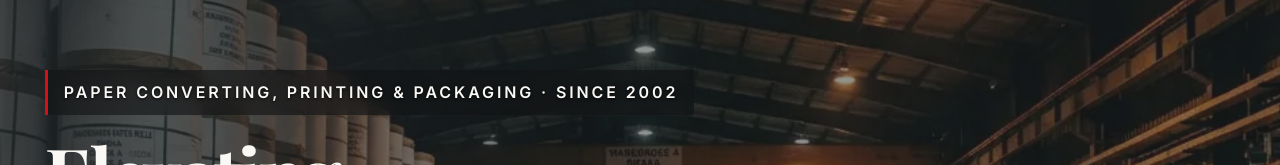
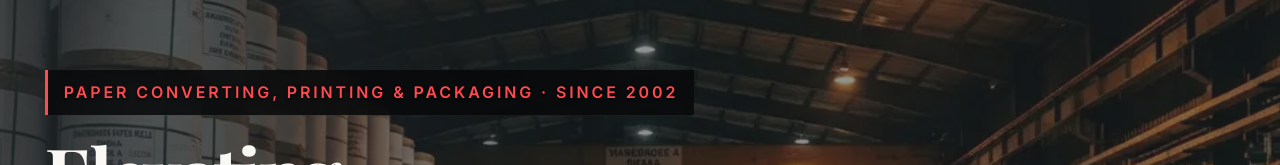
Before and after one commit to Nayrit/mspl-web, a Next.js app: page / in a window 1280 px wide. Shown: the part 144-309 px from the top of the page. Built offline with nearby package versions, Linux system fonts and the light colour scheme; no server answers.

Commit message:
Acording Tahbit bhai

```diff
--- a/app/contact/page.tsx
+++ b/app/contact/page.tsx
@@ -30,14 +30,14 @@ export default function ContactPage() {
                 <h2 className="font-display text-2xl font-bold text-charcoal mb-8">Contact details</h2>
                 <div className="space-y-8">
                   <div>
-                    <p className="eyebrow text-charcoal-300 mb-2">Head Office</p>
+                    <p className="eyebrow text-charcoal-500 mb-2">Head Office</p>
                     <address className="not-italic font-sans text-sm text-charcoal-400 leading-relaxed">
                       {siteConfig.address.street}<br />
                       {siteConfig.address.city} {siteConfig.address.postalCode}
                     </address>
                   </div>
                   <div>
-                    <p className="eyebrow text-charcoal-300 mb-2">Telephone</p>
+                    <p className="eyebrow text-charcoal-500 mb-2">Telephone</p>
                     {siteConfig.phones.map((phone) => (
                       <a key={phone} href={`tel:${phone.replace(/\s/g, "")}`} className="block font-sans text-sm text-charcoal-400 hover:text-primary transition-colors">
                         {phone}
@@ -45,7 +45,7 @@ export default function ContactPage() {
                     ))}
                   </div>
                   <div>
-                    <p className="eyebrow text-charcoal-300 mb-2">Email</p>
+                    <p className="eyebrow text-charcoal-500 mb-2">Email</p>
                     <a href={`mailto:${siteConfig.email}`} className="font-sans text-sm text-charcoal-400 hover:text-primary transition-colors">
                       {siteConfig.email}
                     </a>
--- a/components/home/CapabilitiesTeaser.tsx
+++ b/components/home/CapabilitiesTeaser.tsx
@@ -65,7 +65,7 @@ export default function CapabilitiesTeaser() {
 
             <ScrollFadeIn direction="up" delay={0.25}>
               <div className="mb-10">
-                <p className="eyebrow text-charcoal-300 mb-4">Full production chain</p>
+                <p className="eyebrow text-charcoal-500 mb-4">Full production chain</p>
                 <div className="flex flex-wrap gap-1 items-center">
                   {processSteps.map((step, i) => (
                     <div key={step} className="flex items-center gap-1">
@@ -95,7 +95,7 @@ export default function CapabilitiesTeaser() {
 
             <ScrollFadeIn direction="up" delay={0.3}>
               <div className="mb-10 pt-8 border-t border-charcoal-100">
-                <p className="eyebrow text-charcoal-300 mb-5">World-class press manufacturers</p>
+                <p className="eyebrow text-charcoal-500 mb-5">World-class press manufacturers</p>
                 <div className="grid grid-cols-2 gap-y-8 gap-x-10 sm:gap-x-14 items-center max-w-lg sm:max-w-xl">
                   {equipment.map((brand) => (
                     <EquipmentLogo key={brand.name} brand={brand} />
--- a/components/home/ClientsTrustBand.tsx
+++ b/components/home/ClientsTrustBand.tsx
@@ -110,7 +110,7 @@ export default function ClientsTrustBand({ showHeader = true }: ClientsTrustBand
         <ScrollFadeIn direction="up" delay={0.2}>
           <div className="mt-12 flex items-center gap-4">
             <span className="block h-px flex-1 bg-charcoal-100" />
-            <span className="eyebrow text-charcoal-300 text-center">{t.clients.trustLine}</span>
+            <span className="eyebrow text-charcoal-500 text-center">{t.clients.trustLine}</span>
             <span className="block h-px flex-1 bg-charcoal-100" />
           </div>
         </ScrollFadeIn>
--- a/components/home/HeroSection.tsx
+++ b/components/home/HeroSection.tsx
@@ -139,13 +139,13 @@ export default function HeroSection({ priorityHeroSrc }: HeroSectionProps) {
             <span
               className="inline-flex items-center eyebrow px-4 py-2.5"
               style={{
-                color: "#faf8f5",
-                fontWeight: 600,
-                backgroundColor: "rgba(18,20,22,0.62)",
-                backdropFilter: "blur(8px)",
-                WebkitBackdropFilter: "blur(8px)",
-                borderLeft: "3px solid #d61016",
-                textShadow: "0 1px 3px rgba(0,0,0,0.85)",
+                color: "#ff4a50",
+                fontWeight: 700,
+                backgroundColor: "rgba(8,9,10,0.85)",
+                backdropFilter: "blur(10px)",
+                WebkitBackdropFilter: "blur(10px)",
+                borderLeft: "3px solid #ff4a50",
+                textShadow: "0 1px 3px rgba(0,0,0,0.9)",
               }}
             >
               {t.hero.eyebrow}
--- a/components/pages/ProductPageTemplate.tsx
+++ b/components/pages/ProductPageTemplate.tsx
@@ -79,7 +79,7 @@ export default function ProductPageTemplate({ product }: ProductPageTemplateProp
                         key={item.label}
                         className={`bg-parchment-50 p-8 ${isLastOdd ? "md:col-span-2" : ""}`}
                       >
-                        <p className="eyebrow text-charcoal-300 mb-3">{item.label}</p>
+                        <p className="eyebrow text-charcoal-500 mb-3">{item.label}</p>
                         {item.content}
                       </div>
                     );
@@ -91,7 +91,7 @@ export default function ProductPageTemplate({ product }: ProductPageTemplateProp
 
           {capability.finishing && (
             <ScrollFadeIn direction="up" delay={0.1} className="mt-12">
-              <p className="eyebrow text-charcoal-300 mb-4">What we offer</p>
+              <p className="eyebrow text-charcoal-500 mb-4">What we offer</p>
               <div className="flex flex-wrap gap-2">
                 {capability.finishing.map((f) => (
                   <span key={f} className="font-sans text-xs text-charcoal-400 px-3 py-1.5 bg-parchment-200">{f}</span>
```
